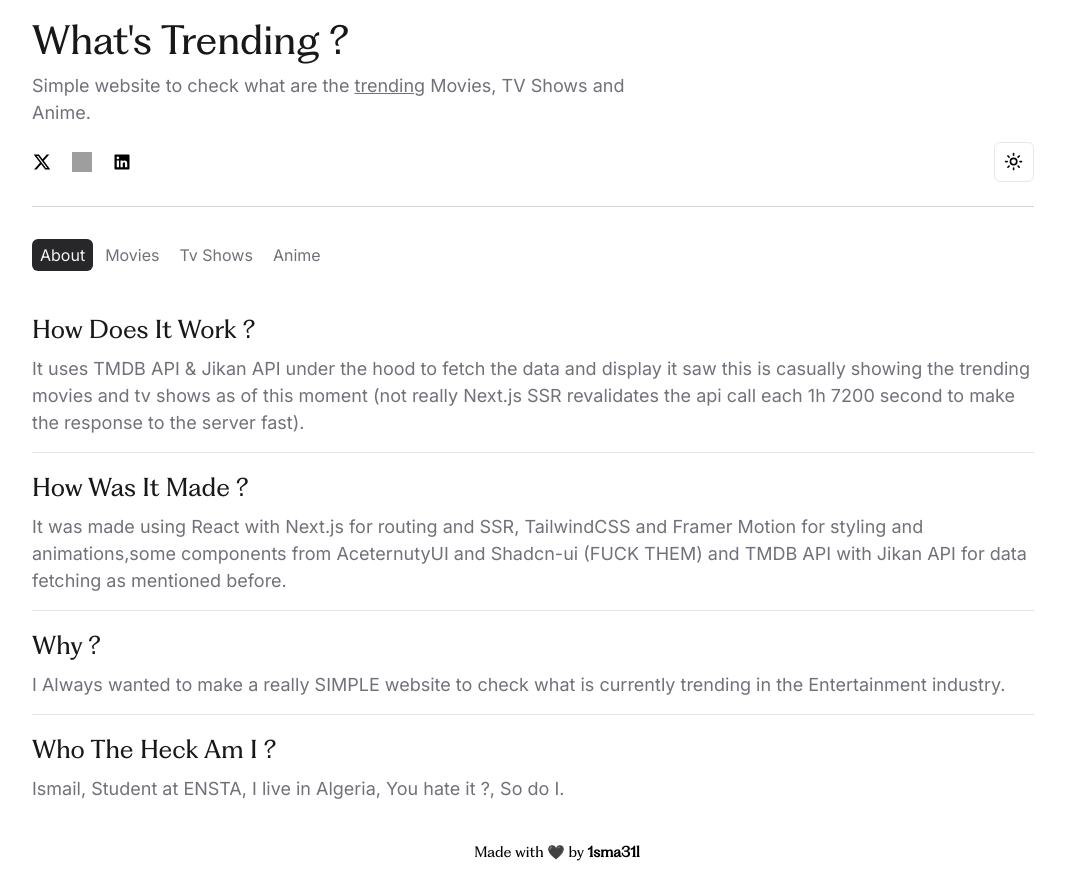
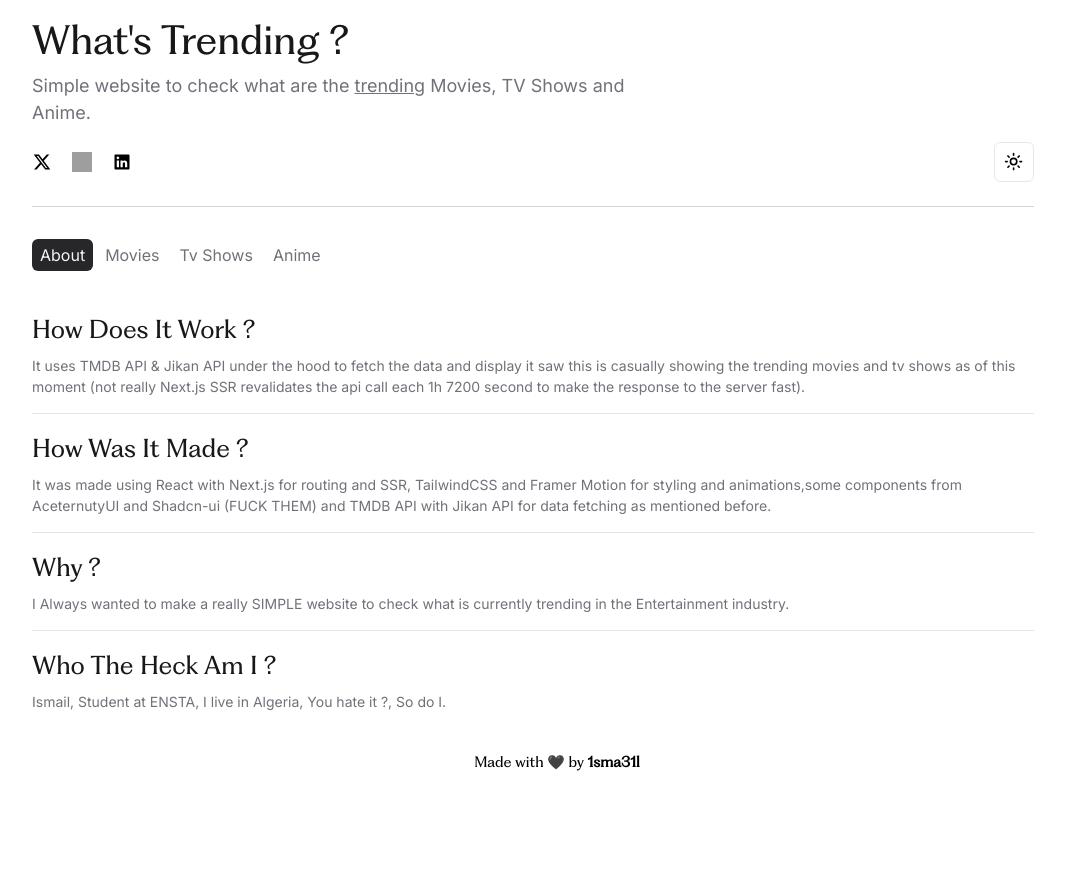
Before and after one commit to 1sma31L/whats-trending, a Next.js app: page / in a window 1280 px wide. Shown: the whole page, without its empty margins (107-1172 px from the left). After the commit the page ends 805 px from the top, so only its background shows below. Built offline with nearby package versions, Linux system fonts and the light colour scheme; grey boxes are pictures that could not be loaded.

Commit message:
chore: Update page to use smaller font sizes and fix text alignment

```diff
--- a/src/app/page.tsx
+++ b/src/app/page.tsx
@@ -9,7 +9,7 @@ export default function Home() {
 						<h2 className="text-zinc-900 dark:text-white font-Fragment text-[20px] sm:text-[24px] pb-2">
 							How Does It Work ?
 						</h2>
-						<p className="text-zinc-500 dark:text-zinc-400 text-[16px] sm:text-[18px]">
+						<p className="text-zinc-500 dark:text-zinc-400 text-[10px] md:text-[14px]">
 							It uses TMDB API & Jikan API under the hood to fetch the data and
 							display it saw this is casually showing the trending movies and tv
 							shows as of this moment (not really Next.js SSR revalidates the
@@ -23,7 +23,7 @@ export default function Home() {
 						<h2 className="text-zinc-900 dark:text-white font-Fragment text-[20px] sm:text-[24px] pb-2">
 							How Was It Made ?
 						</h2>
-						<p className="text-zinc-500 text-[16px] sm:text-[18px] dark:text-zinc-400">
+						<p className="text-zinc-500 text-[10px] md:text-[14px] dark:text-zinc-400">
 							It was made using React with Next.js for routing and SSR,
 							TailwindCSS and Framer Motion for styling and animations,some
 							components from AceternutyUI and Shadcn-ui (FUCK THEM) and TMDB
@@ -35,7 +35,7 @@ export default function Home() {
 						<h2 className="text-zinc-900 font-Fragment text-[20px] sm:text-[24px] pb-2 dark:text-white">
 							Why ?
 						</h2>
-						<p className="text-zinc-500 dark:text-zinc-400 text-[16px] sm:text-[18px]">
+						<p className="text-zinc-500 dark:text-zinc-400 text-[10px] md:text-[14px]">
 							I Always wanted to make a really SIMPLE website to check what is
 							currently trending in the Entertainment industry.
 						</p>
@@ -45,7 +45,7 @@ export default function Home() {
 						<h2 className="text-zinc-900 font-Fragment text-[20px] sm:text-[24px] pb-2 dark:text-white">
 							Who The Heck Am I ?
 						</h2>
-						<p className="text-zinc-500 dark:text-zinc-400 text-[16px] sm:text-[18px]">
+						<p className="text-zinc-500 dark:text-zinc-400 text-[10px] md:text-[14px]">
 							Ismail, Student at ENSTA, I live in Algeria, You hate it ?, So do
 							I.
 						</p>
--- a/src/components/Card.tsx
+++ b/src/components/Card.tsx
@@ -512,14 +512,14 @@ async function Card({
 	const genres =
 		type === "movie" ? movieGenres : type === "tv" ? tvGenres : animeGenres;
 	return (
-		<div className="flex flex-row min-h-[150px] gap-4 my-4 border rounded-md md:rounded-xl  xl:hover:translate-x-2 overflow-hidden transition-all duration-300 dark:border-zinc-800">
+		<div className="flex flex-row min-h-[150px] gap-1 my-4 border rounded-md md:rounded-xl  xl:hover:translate-x-2 overflow-hidden transition-all duration-300 dark:border-zinc-800">
 			<img
 				src={poster_path}
 				alt=""
-				className={`w-[110px] md:w-[150px] object-cover`}
+				className={`w-[120px] md:w-[150px] object-cover`}
 			/>
 			<div className="p-3 r-4 order-2 overflow-hidden">
-				<h3 className="font-bold text-[18px] sm:text-[20px] md:text-[24px] font-Fragment my-1 pr-1 line-clamp-2 text-zinc-900 dark:text-zinc-100">
+				<h3 className="font-bold text-[20px] sm:text-[24px] font-Fragment my-1 pr-1 line-clamp-2 text-zinc-900 dark:text-zinc-100">
 					{`${title} (${release_date ? release_date.slice(0, 4) : ""})`}
 				</h3>
 				<p className="text-[10px] md:text-[14px] text-zinc-500 dark:text-zinc-400 py-1 indent-1 line-clamp-4 lg:line-clamp-6  max-w-full mb-3 text-ellipsis max-h-[65px] sm:max-h-[68px] md:max-h-[90px]">
```
